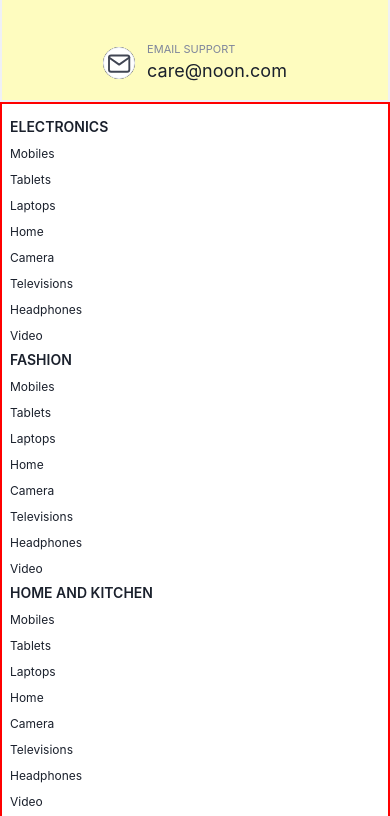
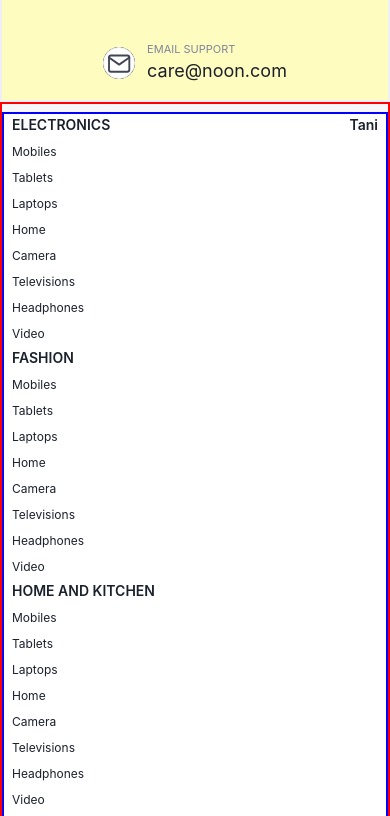
Before and after one commit to Chhaya-chouhan966/Noon, a React (Create React App) app: page / in a window 390 px wide. Shown: the part 6779-7595 px from the top of the page. Built offline with nearby package versions, Linux system fonts and the light colour scheme.

Commit message:
first commit

```diff
--- a/src/component/Footer/footerBottom/FooterBottom.jsx
+++ b/src/component/Footer/footerBottom/FooterBottom.jsx
@@ -19,16 +19,18 @@ const FooterBottom = () => {
         "Terms of Sale",
         "Privacy Policy",
         "Consumer Rights"]
+
+    // isMobile=window.innerWidth<=1024
     return (
-        <Box  bg="#f7f7fa" border={"2px solid #eff0f6"}>
+        <Box bg={{base:"white", md:"#f7f7fa"}} border={{base:"none", md:"2px solid #eff0f6"}} maxH={"auto"} >
 
             <HStack
-                border={"2px solid green"}
-                flexDirection={{md:"unset", base:"column"}}
-                justifyContent={{md:"space-between", base:'center'}}
-                alignItems={{md:"flex-start", base:"center"}}
-                py={"30px"}
-            >
+                flexDirection={{ md: "row", base: "column" }}
+                justifyContent={{ md: "space-between", base: 'center' }}
+                alignItems={{ md: "flex-start", base: "center" }}
+                py={{base:"0px", md:"30px"}}
+                pb={{base:"20px", md:"0px"}}            >
+
                 <Tooltip
                     bg={"white"}
                     boxShadow={"0 0 5px gray"}
@@ -41,7 +43,11 @@ const FooterBottom = () => {
                     placement='top-start'>
                     <Button bg={"none"} fontSize={"12px"} color={"#7E859B"}>© 2023 noon. All Rights Reserved</Button>
                 </Tooltip>
-                <Flex columnGap={5}>
+                <Flex
+                    w={{ base: "full", 'md': "unset" }}
+                    justifyContent={{ base: "space-evenly", md: "unset" }}
+                    columnGap={{ base: 1, md: 5 }}
+                >
                     {
                         a.map((ele, idx) => {
                             return <Image
@@ -53,7 +59,12 @@ const FooterBottom = () => {
                     }
 
                 </Flex>
-                <Flex fontSize={"12px"} columnGap={3}>
+                <Flex
+                    flexWrap={{ base: "wrap", md: "unset" }}
+                    justifyContent={{ base: "center", md: "space-between" }}
+                    fontSize={"12px"}
+                    gap={{ base: "1", md: "3" }}
+                    >
                     {items.map((item, index) => (
                         <Text
                             key={index}
--- a/src/component/Footer/footerTop/FooterTop.jsx
+++ b/src/component/Footer/footerTop/FooterTop.jsx
@@ -1,5 +1,5 @@
-import { Box, Image, Link, Text, Flex, VStack,  HStack,Stack } from '@chakra-ui/react'
-import React from 'react'
+import { Box, Image, Link, Text, Flex, VStack, HStack, Stack } from '@chakra-ui/react'
+import React, { useEffect, useState } from 'react'
 import facebook from '../../../assets/facebook.svg'
 import twiter from '../../../assets/twiter.svg'
 import instagram from '../../../assets/instagram.svg'
@@ -55,16 +55,34 @@ const FooterTop = () => {
         },
     ]
 
+    const isMobile = window.innerWidth <= 768
+
+
+
     return (
-        <Box py={3} border={"2px solid red"}  >
+        <Box border={"2px solid red"} py={0} bg={{ base: "#f7f7fa", md: "white" }}>
             <Stack
-                flexDirection={{base:'column', md:"row"}}
+                bg={{ base: "white", md: "unset" }}
+                border={"2px solid blue"}
+                flexDirection={{ base: 'column', md: "row" }}
                 justifyContent={"space-between"}
                 spacing={{ base: 1, md: 7, }}
                 px={{ base: 2, md: 7 }}
-            >
+                my={{ base: "8px", md: "none" }}>
+
                 <Flex flexDirection={"column"} rowGap={2} >
-                    <Text as={"span"} fontSize={"14px"} fontWeight={600}>ELECTRONICS</Text>
+
+                    <HStack justifyContent={{ base: 'space-between', md: "unset" }}>
+                        <Text as={"span"} fontSize={"14px"} fontWeight={600}>ELECTRONICS</Text>
+                        <Text
+                            as={"span"}
+                            fontSize={"14px"}
+                            fontWeight={600}
+                            display={isMobile ? "block" : "none "}
+                        >Tani</Text>
+
+
+                    </HStack>
                     {
                         footerProduct.map((ele, idx) => {
                             return <Text key={idx} as={"p"} fontSize={"12px"}>{ele}</Text>
@@ -75,15 +93,15 @@ const FooterTop = () => {
                     <Text as={"span"} fontSize={"14px"} fontWeight={600}>FASHION</Text>
                     {
                         footerProduct.map((ele, idx) => {
-                            return <Text  key={idx} as={"p"} fontSize={"12px"}>{ele}</Text>
+                            return <Text key={idx} as={"p"} fontSize={"12px"}>{ele}</Text>
                         })
                     }
                 </Flex >
                 <Flex flexDirection={"column"} rowGap={2} >
                     <Text as={"span"} fontSize={"14px"} fontWeight={600}>HOME AND KITCHEN</Text>
                     {
-                        footerProduct.map((ele , idx) => {
-                            return <Text  key={idx} as={"p"} fontSize={"12px"}>{ele}</Text>
+                        footerProduct.map((ele, idx) => {
+                            return <Text key={idx} as={"p"} fontSize={"12px"}>{ele}</Text>
                         })
                     }
                 </Flex >
@@ -91,7 +109,7 @@ const FooterTop = () => {
                     <Text as={"span"} fontSize={"14px"} fontWeight={600}>Beauty</Text>
                     {
                         footerProduct.map((ele, idx) => {
-                            return <Text  key={idx} as={"p"} fontSize={"12px"}>{ele}</Text>
+                            return <Text key={idx} as={"p"} fontSize={"12px"}>{ele}</Text>
                         })
                     }
                 </Flex >
@@ -99,7 +117,7 @@ const FooterTop = () => {
                     <Text as={"span"} fontSize={"14px"} fontWeight={600}>Baby & Toys</Text>
                     {
                         footerProduct.map((ele, idx) => {
-                            return <Text  key={idx} as={"p"} fontSize={"12px"}>{ele}</Text>
+                            return <Text key={idx} as={"p"} fontSize={"12px"}>{ele}</Text>
                         })
                     }
                 </Flex >
@@ -107,7 +125,7 @@ const FooterTop = () => {
                     <Text as={"span"} fontSize={"14px"} fontWeight={600}>Top Brands</Text>
                     {
                         footerProduct.map((ele, idx) => {
-                            return <Text  key={idx} as={"p"} fontSize={"12px"}>{ele}</Text>
+                            return <Text key={idx} as={"p"} fontSize={"12px"}>{ele}</Text>
                         })
                     }
                 </Flex >
@@ -115,16 +133,22 @@ const FooterTop = () => {
                     <Text as={"span"} fontSize={"14px"} fontWeight={600}>Daily Groceries</Text>
                     {
                         footerProduct.map((ele, idx) => {
-                            return <Text  key={idx} as={"p"} fontSize={"12px"}>{ele}</Text>
+                            return <Text key={idx} as={"p"} fontSize={"12px"}>{ele}</Text>
                         })
                     }
                 </Flex >
 
             </Stack>
-            <HStack  justifyContent={"space-around"} py={"60px"}>
+
+            <HStack
+                bg={{ base: "white", md: "unset" }}
+                flexDirection={{ base: "column", md: "row" }}
+                justifyContent={"space-around"}
+                py={{ base: "0px", md: "60px" }}
+            >
 
                 <Flex>
-                    <VStack>
+                    <VStack >
                         <Text
                             as={"span"}
                             fontSize={"12px"}
@@ -134,8 +158,8 @@ const FooterTop = () => {
                             w={"full"}>
                             {
                                 appStoreImage.map((ele, idx) => {
-                                    return <Link href={ele.link}  key={idx}>
-                                        <Image  src={ele.image} w={"110px"} />
+                                    return <Link href={ele.link} key={idx}>
+                                        <Image src={ele.image} w={"110px"} />
                                     </Link>
                                 })
                             }
@@ -154,12 +178,12 @@ const FooterTop = () => {
                             columnGap={2}
                             w={"full"}>
                             {
-                                mediaConnection.map((ele , idx) => {
-                                    return <Link  key={idx} href={ele.link}>
+                                mediaConnection.map((ele, idx) => {
+                                    return <Link key={idx} href={ele.link}>
                                         <Image
                                             src={ele.image}
-                                            h={"43px"}
-                                            w={"43px"}
+                                            h={{ base: "28px", md: "43px" }}
+                                            w={{ base: "28px", md: "43px" }}
                                             alt={ele.imageName} />
                                     </Link>
                                 })
```
